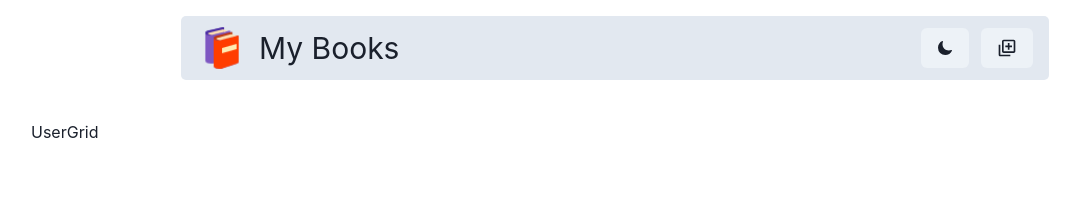
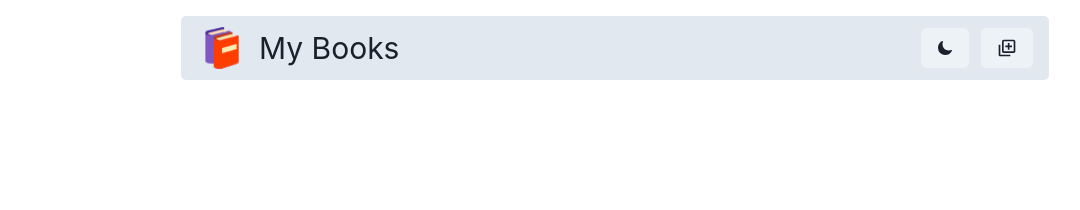
Before and after one commit to LaurenCummings/book-project, a React (Vite) app in the folder frontend/: page / in a window 1280 px wide. Shown: the top 210 px of the page, without its empty margins (25-1105 px from the left). Built offline with nearby package versions, Linux system fonts and the light colour scheme.

Commit message:
started adding book grid

```diff
--- a/frontend/src/components/BookGrid.jsx
+++ b/frontend/src/components/BookGrid.jsx
@@ -1,7 +1,16 @@
+import { Grid } from "@chakra-ui/react";
 
 const UserGrid = () => {
   return (
-    <div>UserGrid</div>
+    <Grid
+      templateColumns={{
+        base: "1fr",
+        md: "repeat(2, 1fr)",
+        lg: "repeat(3, 1fr)",
+      }}
+    >
+
+    </Grid>
   )
 }
 
```
